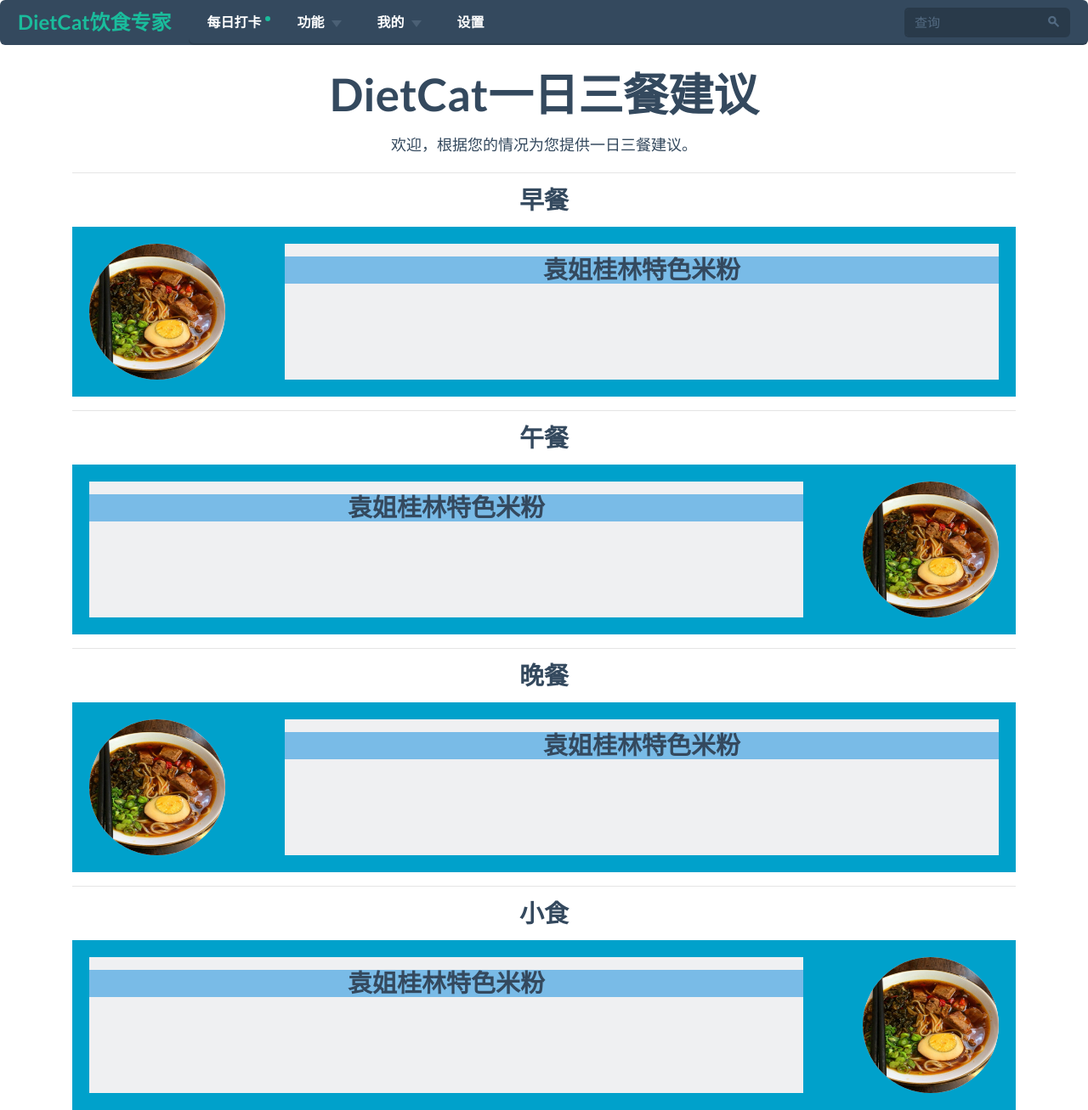
After one commit to LauZyHou/DietCat, a Django app: page /meals/ in a window 1280 px wide. The commit adds this page. Shown: the whole page at 85% size. Run offline with Django 3.2, Linux system fonts and the light colour scheme; some libraries are stand-ins or nearby versions.

Commit message:
一日三餐页面

```diff
--- a/DietCat/urls.py
+++ b/DietCat/urls.py
@@ -25,5 +25,6 @@ urlpatterns = [
     path('cntmsg/', mainapp_views.getCntMsg),
     path('bdymsg/', mainapp_views.getBdyMsg),
     path('punch/', mainapp_views.getPunchPage),
-    path('time/', mainapp_views.getTimePage),
+    path('meals/', mainapp_views.getMealsPage),
+    path('setting/',mainapp_views.getSettingPage),
 ]
--- a/mainapp/views.py
+++ b/mainapp/views.py
@@ -33,6 +33,12 @@ def getBdyMsg(request):
 def getPunchPage(request):
     return render(request, r'web/punch.html')
 
-# 用户要进入就餐时间管理页面
-def getTimePage(request):
-    return render(request,r'web/time.html')
+
+# 用户要进入一日三餐建议页面
+def getMealsPage(request):
+    return render(request, r'web/meals.html')
+
+
+# 用户要进入设置页面
+def getSettingPage(request):
+    return render(request, r'web/setting.html')
--- /dev/null
+++ b/static/lzh/css/meals.css
@@ -0,0 +1,82 @@
+/*居中盒子*/
+.cntrdiv {
+    width: 100%;
+    text-align: center;
+}
+
+/*三餐盒子*/
+.mealdiv_A, .mealdiv_B {
+    height: 200px;
+    background-color: #00a1cb;
+    overflow: hidden;
+}
+
+/*图片盒子*/
+.picdiv {
+    width: 160px;
+    height: 160px;
+    margin: 20px;
+    background-color: #eff0f2;
+
+    border-radius: 50%;
+
+    position: relative;
+    transition: all 1s;
+    overflow: hidden;
+}
+
+/*图片盒子(A类)*/
+.mealdiv_A > .picdiv {
+    float: left;
+}
+
+/*图片盒子(B类)*/
+.mealdiv_B > .picdiv {
+    float: right;
+}
+
+/*描述盒子*/
+.txtdiv {
+    width: 840px;
+    height: 160px;
+    margin: 20px;
+    background-color: #eff0f2;
+}
+
+/*描述盒子(A类)*/
+.mealdiv_A > .txtdiv {
+    float: right;
+}
+
+/*描述盒子(B类)*/
+.mealdiv_B > .txtdiv {
+    float: left;
+}
+
+/*描述盒子里的的标题*/
+.txtdiv > .ttlbox {
+    background-color: #79bbe7;
+}
+
+/*图片的链接*/
+.picdiv > a {
+    display: inline-block;
+    word-spacing: 0;
+    text-decoration: none;
+    height: 100%;
+    width: 100%;
+}
+
+/*图片img*/
+.picdiv > a > img {
+    width: 100%;
+    height: 100%;
+    max-width: 100%;
+    max-height: 100%;
+    transition: all 0.7s;
+}
+
+/*悬停时放大*/
+.picdiv > a > img:hover {
+    transform: scale(1.2);
+}
--- a/templates/nav.html
+++ b/templates/nav.html
@@ -12,11 +12,11 @@
                 <a href="#" class="dropdown-toggle" data-toggle="dropdown">功能</a>
                 <span class="dropdown-arrow"></span>
                 <ul class="dropdown-menu">
-                    <li><a href="/time/">就餐时间管理</a></li>
-                    <li><a href="#">精准食物推荐</a></li>
-                    <li><a href="#">长期饮食计划</a></li>
+                    <li><a href="/meals/">一日三餐</a></li>
+                    <li><a href="#">食物推荐</a></li>
+                    <li><a href="#">饮食计划</a></li>
                     <li class="divider"></li>
-                    <li><a href="#">Separated link</a></li>
+                    <li><a href="#">提建议</a></li>
                 </ul>
             </li>
             <li class="dropdown">
@@ -28,7 +28,7 @@
                     <li><a href="/logout/">注销</a></li>
                 </ul>
             </li>
-            <li><a href="">设置</a></li>
+            <li><a href="/setting/">设置</a></li>
         </ul>
         {#查询表单#}
         <form class="navbar-form form-inline my-2 my-lg-0" action="#" role="search">
--- a/templates/web/index.html
+++ b/templates/web/index.html
@@ -20,8 +20,8 @@
             <div class="tile">
                 <img src="{% static "/flatui/dist/images/icons/compas.svg" %}" alt="Compas"
                      class="tile-image big-illustration">
-                <h3 class="tile-title">就餐时间管理</h3>
-                <p>根据你的饮食习惯科学制定就餐时间</p>
+                <h3 class="tile-title">一日三餐建议</h3>
+                <p>DietCat给你建议，解决选择困难。</p>
                 <a class="btn btn-primary btn-large btn-block" href="#">了解详情</a>
             </div>
         </div>
--- /dev/null
+++ b/templates/web/meals.html
@@ -0,0 +1,82 @@
+{% extends 'base.html' %}
+
+{#自己用的依赖#}
+{% block own-rely %}
+    {#静态资源目录需要重新加载#}
+    {% load static %}
+    {#其它依赖#}
+    <link href="{% static "/lzh/css/meals.css" %}" rel="stylesheet">
+{% endblock %}
+
+
+{#标题#}
+{% block title %}一日三餐建议{% endblock %}
+
+{#内容部分#}
+{% block content %}
+    <div class="container">
+        <div class="cntrdiv">
+            <h2>DietCat一日三餐建议</h2>
+            <p>欢迎，根据您的情况为您提供一日三餐建议。</p>
+            <hr>
+            <h4>早餐</h4>
+            <div class="mealdiv_A">
+                <div class="picdiv">
+                    <a href="#" target="_blank">
+                        <img src="{% static "/lzh/imgs/yuan.jpeg" %}">
+                    </a>
+                </div>
+                <div class="txtdiv">
+                    <div class="ttlbox">
+                        <h4>袁姐桂林特色米粉</h4>
+                    </div>
+                </div>
+            </div>
+            {#--------------------#}
+            <hr>
+            <h4>午餐</h4>
+            <div class="mealdiv_B">
+                <div class="picdiv">
+                    <a href="#" target="_blank">
+                        <img src="{% static "/lzh/imgs/yuan.jpeg" %}">
+                    </a>
+                </div>
+                <div class="txtdiv">
+                    <div class="ttlbox">
+                        <h4>袁姐桂林特色米粉</h4>
+                    </div>
+                </div>
+            </div>
+            {#--------------------#}
+            <hr>
+            <h4>晚餐</h4>
+            <div class="mealdiv_A">
+                <div class="picdiv">
+                    <a href="#" target="_blank">
+                        <img src="{% static "/lzh/imgs/yuan.jpeg" %}">
+                    </a>
+                </div>
+                <div class="txtdiv">
+                    <div class="ttlbox">
+                        <h4>袁姐桂林特色米粉</h4>
+                    </div>
+                </div>
+            </div>
+            {#--------------------#}
+            <hr>
+            <h4>小食</h4>
+            <div class="mealdiv_B">
+                <div class="picdiv">
+                    <a href="#" target="_blank">
+                        <img src="{% static "/lzh/imgs/yuan.jpeg" %}">
+                    </a>
+                </div>
+                <div class="txtdiv">
+                    <div class="ttlbox">
+                        <h4>袁姐桂林特色米粉</h4>
+                    </div>
+                </div>
+            </div>
+        </div>
+    </div>
+{% endblock %}
```
Also changed, not shown: templates/web/setting.html (added, +29 -0 lines), templates/web/time.html (deleted, +0 -27 lines), static/lzh/css/setting.css (renamed from static/lzh/css/time.css), static/lzh/imgs/yuan.jpeg (added).
